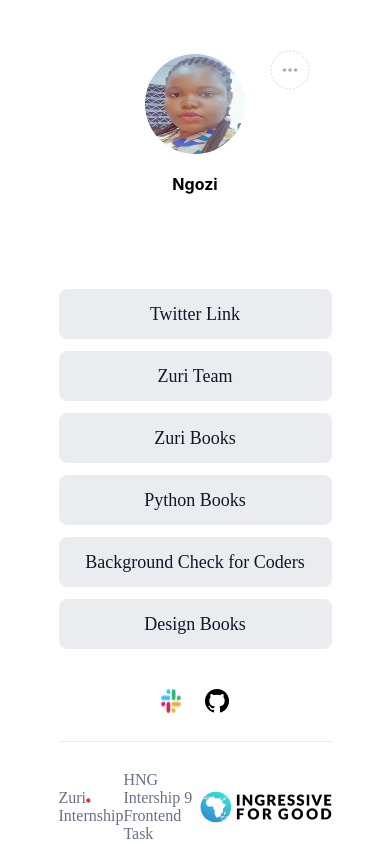
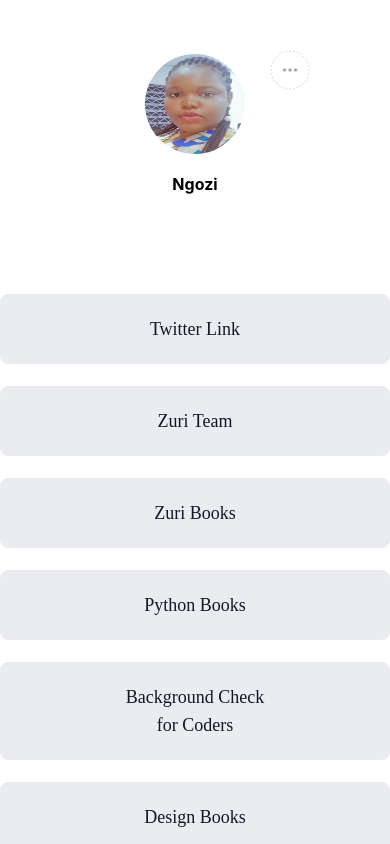
Before and after one commit to precious-68/Ayotayo, a React (Create React App) app: page / in a window 390 px wide. Shown: the top 844 px of the page. Built offline with nearby package versions, Linux system fonts and the light colour scheme.

Commit message:
added some stylings

```diff
--- a/src/Components/Linktreestyles.css
+++ b/src/Components/Linktreestyles.css
@@ -132,5 +132,18 @@ a{
         right: 80px;
         top: 50px;
     }
+    a{
+        width:100%;
+       padding: 20px 120px;
+       margin:5px;
+    }
+    #footerr{
+        width:300px;
+        flex-direction: column;
+       align-items: flex-start;
+        height:124px;
+
+
+    }
 
 }
```
